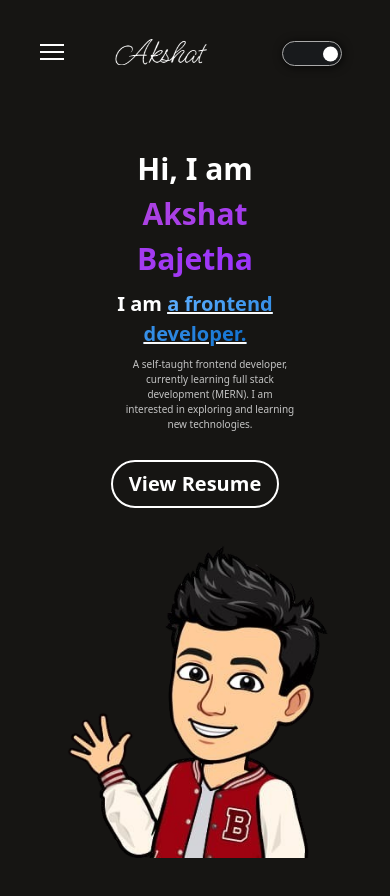
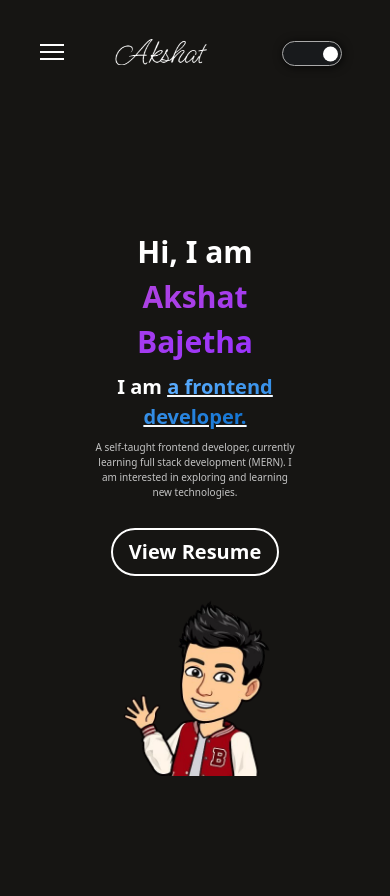
Before and after one commit to akshatbajetha/portfolio-website, a React (Vite) app: page / in a window 390 px wide. Shown: the top 896 px of the page. Built offline with nearby package versions, Linux system fonts and the light colour scheme.

Commit message:
Fixed Avatar Size on Home page on mobile devices

```diff
--- a/src/components/Avatar.jsx
+++ b/src/components/Avatar.jsx
@@ -1,10 +1,10 @@
 import React from 'react'
 import Photo from '../assets/avatar.png'
 
-function Avatar({width='100px'}) {
+function Avatar() {
   return (
     <div className='mb-10'>
-      <img className='m-1 p-1' src={Photo} alt="Logo" width={width} />
+      <img className='m-1 p-1 avatar-pic' src={Photo} alt="Logo"/>
     </div>
   )
 }
--- a/src/index.css
+++ b/src/index.css
@@ -200,6 +200,10 @@ nav{
   width: 100%;
 }
 
+.avatar-pic{
+  width: 350px;
+}
+
 
 /* Break Point 850px for Hamburger */
 
@@ -208,6 +212,10 @@ nav{
   body{
     overflow-x: hidden;
     overflow-y: auto;
+  }
+
+  .avatar-pic{
+    width: 200px;
   }
 
   .logo-carousel{
@@ -258,7 +266,6 @@ nav{
 
 
   .home-text{
-    padding-left: 30px;
     margin: 0px 50px;
     font-size: 10px;
   }
--- a/src/pages/Home.jsx
+++ b/src/pages/Home.jsx
@@ -40,7 +40,7 @@ function Home() {
           </div>
             <Button text={'View Resume'} />
       </div>
-      <Avatar width='350px' />
+      <Avatar/>
     </motion.div>
   )
 }
```
